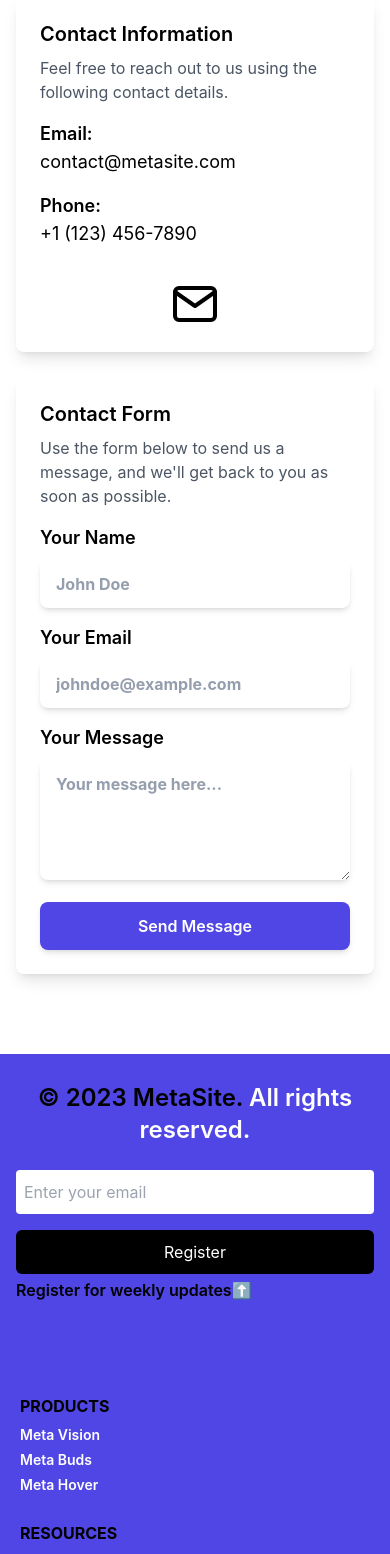
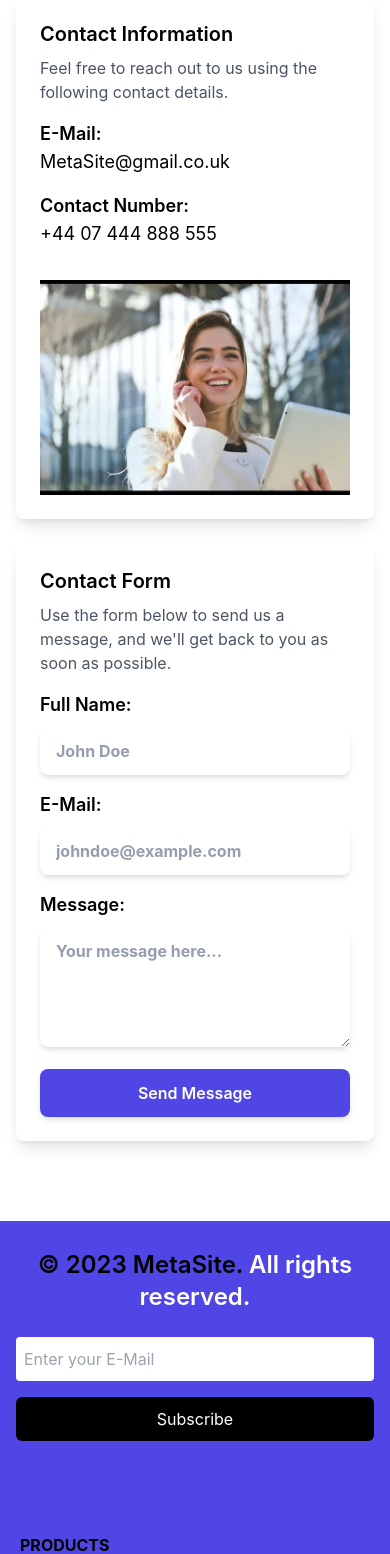
Before and after one commit to Mo-Gamer-2000/MetaSite, a React (Create React App) app in the folder mern-frontend/: page /contact in a window 390 px wide. Shown: the part 320-1874 px from the top of the page. Built offline with nearby package versions, Linux system fonts and the light colour scheme.

Commit message:
Quality of Life Changes

```diff
--- a/mern-frontend/src/components/footer/Footer.jsx
+++ b/mern-frontend/src/components/footer/Footer.jsx
@@ -14,24 +14,25 @@ const Footer = () => {
           rights reserved.
         </h1>
         <div>
+          <label htmlFor="email" className="sr-only">
+            Enter your email
+          </label>
           <input
             type="text"
-            placeholder="Enter your email"
+            id="email"
+            placeholder="Enter your E-Mail"
             className="text-black sm:w-72 w-full sm:mr-5 mr-1 lg:mb-0 mb-4 py-2.5 rounded px-2 focus:outline-none"
           />
-          <button className=" bg-black hover:bg-gray-900 duration-300 px-5 py-2.5 rounded-md text-white md:w-auto w-full">
-            Register
+          <button
+            className="bg-black hover:bg-gray-900 duration-300 px-5 py-2.5 rounded-md text-white md:w-auto w-full"
+            aria-label="Register for Updates"
+          >
+            Subscribe
           </button>
-          <p className="text-black text-1xl pt-1 font-semibold">
-            Register for weekly updates⬆️
-          </p>
         </div>
       </div>
       <ItemContainer />
-      <div
-        className="grid grid-cols-1 sm:grid-cols-2 lg:grid-cols-3 gap-10
-      text-center pt-2 text-gray-400 text-sm pb-8"
-      >
+      <div className="grid grid-cols-1 sm:grid-cols-2 lg:grid-cols-3 gap-10 text-center pt-2 text-gray-400 text-sm pb-8">
         <SocialIcons Icons={Icons} />
       </div>
     </footer>
--- a/mern-frontend/src/pages/about/About.jsx
+++ b/mern-frontend/src/pages/about/About.jsx
@@ -106,26 +106,6 @@ const About = () => {
         </div>
         {/* Suggested Interactive Element: Video Introduction */}
         {/* Provide a video introduction that welcomes users to join your community and experience the future of communication. */}
-
-        <div className="my-10 text-center">
-          <h2 className="text-3xl md:text-4xl font-bold text-primary">
-            Contact Us
-          </h2>
-          <p className="text-lg md:text-xl text-gray-600 mt-4">
-            If you have any questions, ideas, or inquiries, please don't
-            hesitate to contact us. We're here to help you on your journey to
-            innovation and communication excellence.
-          </p>
-          <img
-            src={images.ContactUs}
-            alt="Contact Us"
-            className="mt-8 mx-auto"
-            width={650}
-            height={450}
-          />
-        </div>
-        {/* Suggested Interactive Element: Engaging Polls */}
-        {/* Run engaging polls to gather user opinions on relevant topics or collect feedback. */}
       </section>
     </MainLayout>
   );
--- a/mern-frontend/src/pages/contact/Contact.jsx
+++ b/mern-frontend/src/pages/contact/Contact.jsx
@@ -1,6 +1,6 @@
 import React from "react";
 import MainLayout from "../../components/MainLayout";
-import { FiMail } from "react-icons/fi"; // Import the email icon from a suitable icon library
+import images from "../../constants/images";
 
 const Contact = () => {
   return (
@@ -28,15 +28,23 @@ const Contact = () => {
                 details.
               </p>
               <div className="mt-4">
-                <p className="text-primary text-lg font-semibold">Email:</p>
-                <p className="text-black text-lg">contact@metasite.com</p>
+                <p className="text-primary text-lg font-semibold">E-Mail:</p>
+                <p className="text-black text-lg">MetaSite@gmail.co.uk</p>
               </div>
               <div className="mt-4">
-                <p className="text-primary text-lg font-semibold">Phone:</p>
-                <p className="text-black text-lg">+1 (123) 456-7890</p>
+                <p className="text-primary text-lg font-semibold">
+                  Contact Number:
+                </p>
+                <p className="text-black text-lg">+44 07 444 888 555</p>
               </div>
               <div className="mt-8 text-center">
-                <FiMail className="w-12 h-12 text-primary mx-auto" />
+                <img
+                  src={images.ContactUs}
+                  alt="Contact"
+                  className="w-full max-w-lg mx-auto"
+                  width={650}
+                  height={450}
+                />
               </div>
             </div>
             <div className="bg-white shadow-lg rounded-lg p-6">
@@ -53,7 +61,7 @@ const Contact = () => {
                     className="block text-primary text-lg font-semibold mb-2"
                     htmlFor="name"
                   >
-                    Your Name
+                    Full Name:
                   </label>
                   <input
                     type="text"
@@ -68,7 +76,7 @@ const Contact = () => {
                     className="block text-primary text-lg font-semibold mb-2"
                     htmlFor="email"
                   >
-                    Your Email
+                    E-Mail:
                   </label>
                   <input
                     type="email"
@@ -83,7 +91,7 @@ const Contact = () => {
                     className="block text-primary text-lg font-semibold mb-2"
                     htmlFor="message"
                   >
-                    Your Message
+                    Message:
                   </label>
                   <textarea
                     id="message"
```
